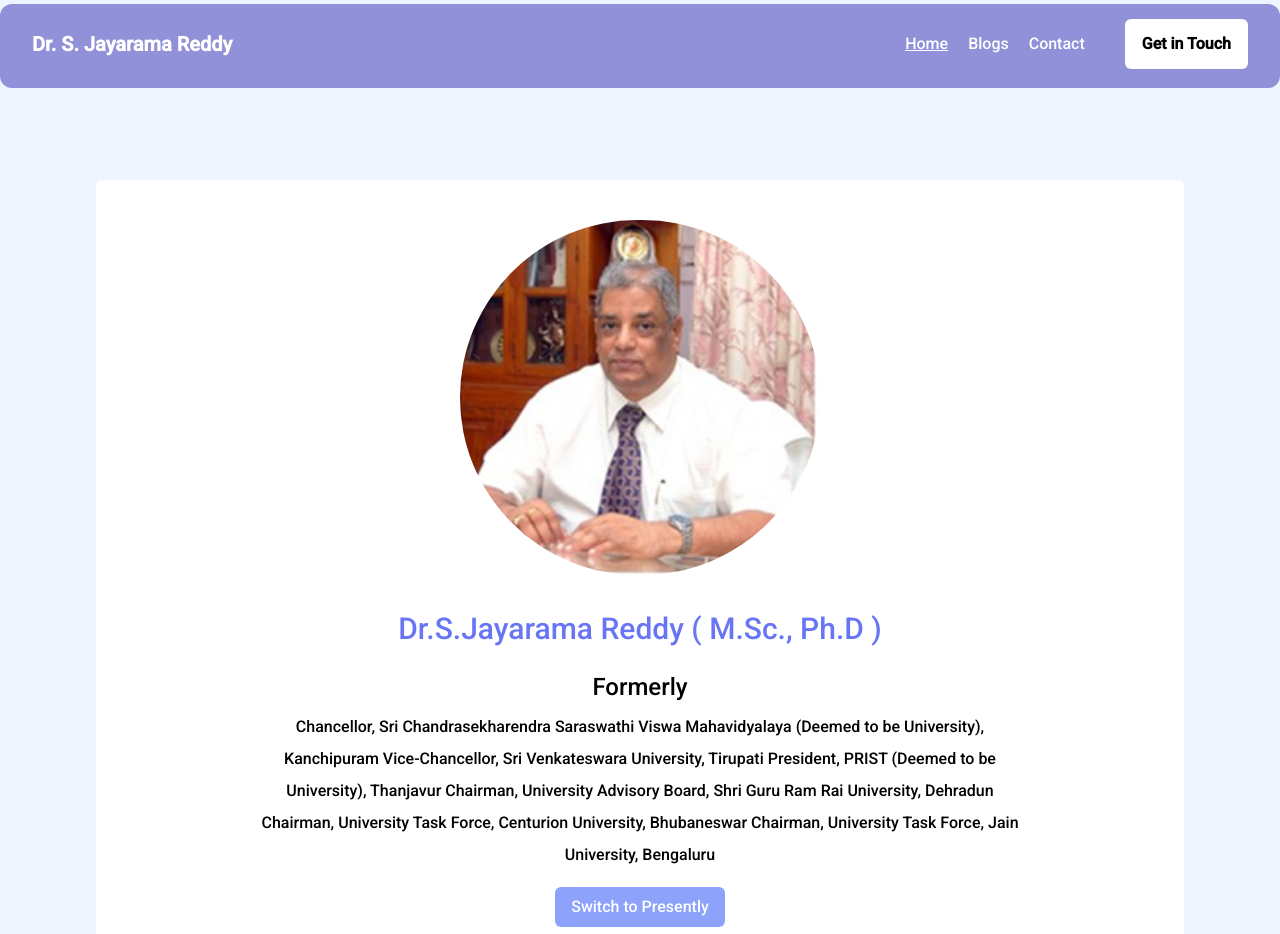
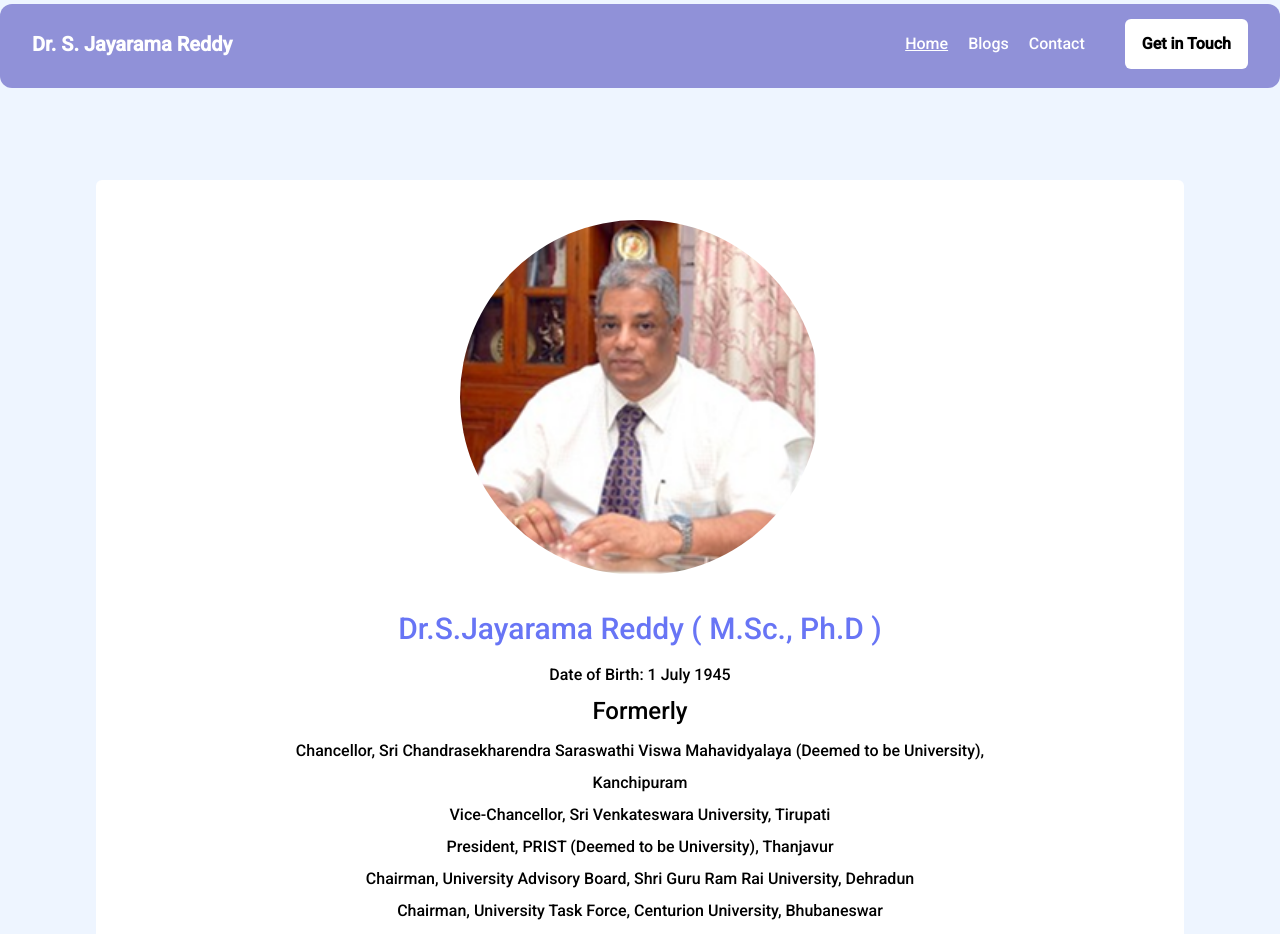
Before and after one commit to balaji-sivasakthi/professor-blog, a Next.js app in the folder front-end/: page / in a window 1280 px wide. Shown: the top 934 px of the page. Built offline with nearby package versions, Linux system fonts and the light colour scheme.

Commit message:
style: ordered list of experiences (#48)
* style: ordered list of experiences

* added dob

```diff
--- a/front-end/src/components/About/index.tsx
+++ b/front-end/src/components/About/index.tsx
@@ -20,28 +20,52 @@
               <h2 className="font-medium text-3xl m-2 p-2 text-indigo-500">
                 Dr.S.Jayarama Reddy ( M.Sc., Ph.D )
               </h2>
+              <p>Date of Birth: 1 July 1945</p>
               {isFormerly ? (
                 <>
                   <h4 className="font-light mt-2 text-2xl">Formerly</h4>
-                  <p className="mt-2 leading-8">
+                  <ul className="mt-2 leading-8">
+                    <li>
+                      {" "}
                       Chancellor, Sri Chandrasekharendra Saraswathi Viswa
                       Mahavidyalaya (Deemed to be University), Kanchipuram
+                    </li>
+                    <li>
+                      {" "}
                       Vice-Chancellor, Sri Venkateswara University, Tirupati
+                    </li>
+                    <li>
+                      {" "}
                       President, PRIST (Deemed to be University), Thanjavur
+                    </li>
+                    <li>
                       Chairman, University Advisory Board, Shri Guru Ram Rai
-                    University, Dehradun Chairman, University Task Force,
-                    Centurion University, Bhubaneswar Chairman, University Task
-                    Force, Jain University, Bengaluru
-                  </p>
+                      University, Dehradun
+                    </li>
+                    <li>
+                      Chairman, University Task Force, Centurion University,
+                      Bhubaneswar
+                    </li>
+                    <li>
+                      {" "}
+                      Chairman, University Task Force, Jain University,
+                      Bengaluru
+                    </li>
+                  </ul>
                 </>
               ) : (
                 <>
                   <h4 className="font-light mt-2 text-2xl">Presently</h4>
-                  <p className="mt-2 leading-8">
+                  <ol className="mt-2 leading-8">
+                    <li>
                       Member Advisory Board, Sri Sathya Sai University for Human
-                    Excellence, Banglore Member Govering Council, SNS
-                    Institutions, Coimbatore
-                  </p>
+                      Excellence, Banglore
+                    </li>
+                    <li>
+                      {" "}
+                      Member Govering Council, SNS Institutions, Coimbatore
+                    </li>
+                  </ol>
                 </>
               )}
             </div>
```
Lines whose indentation alone changed are shown as unchanged.
